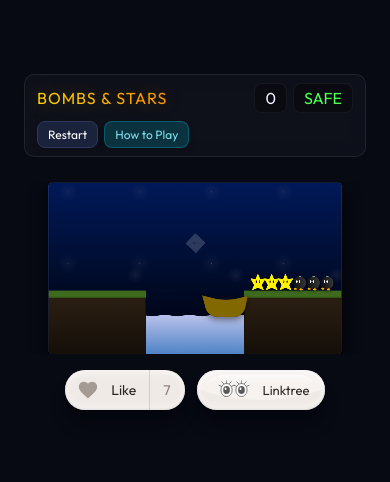
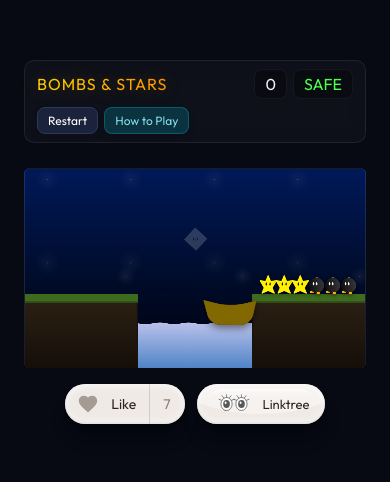
Before and after one commit to samira-maen-experiments/3-stars-and-3-booms, a website built with Vite: page index.html in a window 390 px wide. Shown: the part 176-658 px from the top of the page. Built offline with nearby package versions, Linux system fonts and the light colour scheme.

Commit message:
feat: full-width game layout with 48px side margins

```diff
--- a/game.js
+++ b/game.js
@@ -172,24 +172,18 @@ const boatLeftPositions = {
 // The game canvas is designed at 1024×600. On smaller screens we
 // apply a CSS scale transform so all the pixel-based coordinates
 // in this file remain valid without any changes.
+// Body has 48px padding on each side — wrapper.clientWidth already
+// reflects the available space after margins.
 const GAME_W = 1024;
 const GAME_H = 600;
-const MOBILE_MARGIN = 24; // px on each side on mobile
 
 function scaleGame() {
   const wrapper = document.querySelector('.game-wrapper');
   const container = document.getElementById('game-container');
   if (!wrapper || !container) return;
 
-  // wrapper.clientWidth already respects body padding set by CSS,
-  // but on mobile we also need to leave 24px margin on each side
-  // for the game itself (within the wrapper).
-  const isMobile = window.innerWidth <= 768;
-  const availableWidth = isMobile
-    ? wrapper.clientWidth - MOBILE_MARGIN * 2  // 24px each side
-    : wrapper.clientWidth;
-
-  const scale = Math.min(availableWidth / GAME_W, 1); // never scale up past 100%
+  // wrapper.clientWidth = full screen minus body's 48px padding each side
+  const scale = Math.min(wrapper.clientWidth / GAME_W, 1); // never scale up past 100%
 
   container.style.transform = `scale(${scale})`;
   container.style.transformOrigin = 'top center';
--- a/styles.css
+++ b/styles.css
@@ -27,7 +27,7 @@ body {
   align-items: center;
   justify-content: center;
   overflow-x: hidden;
-  padding: 20px;
+  padding: 20px 48px;
 }
 
 /* App Wrapper */
@@ -36,17 +36,15 @@ body {
   flex-direction: column;
   align-items: center;
   width: 100%;
-  max-width: 1024px;
 }
 
 /* Game Header (HUD & Controls) */
 .game-header {
   width: 100%;
-  max-width: 1024px;
   display: flex;
   justify-content: space-between;
   align-items: center;
-  flex-wrap: wrap;          /* wrap on small screens */
+  flex-wrap: wrap;
   gap: 10px;
   margin-bottom: 15px;
   padding: 10px 20px;
@@ -200,10 +198,9 @@ body {
   perspective: 1000px;
   margin-top: 10px;
   width: 100%;
-  max-width: 1024px;
   display: flex;
   justify-content: center;
-  overflow: hidden; /* clip the 1024px container on small screens */
+  overflow: hidden;
 }
 
 #game-container {
```
